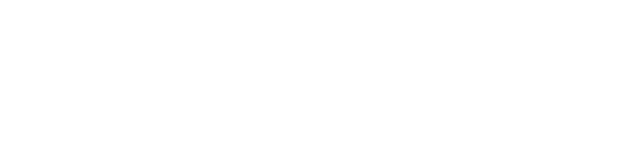
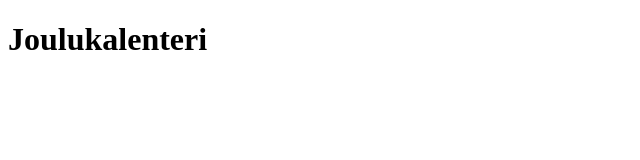
Before and after one commit to Jesper-92/Ryhma-6-Repo, a plain HTML site: page Joulukalenteri.html in a window 1280 px wide. Shown: the whole page, without its empty margins (0-640 px from the left). Drawn offline with Linux system fonts and the light colour scheme.

Commit message:
Update Joulukalenteri.html

```diff
--- a/Joulukalenteri.html
+++ b/Joulukalenteri.html
@@ -8,7 +8,7 @@
 </head>
 
 <body>
-
+    <h1> Joulukalenteri </h1>
 </body>
 
 </html>
```
